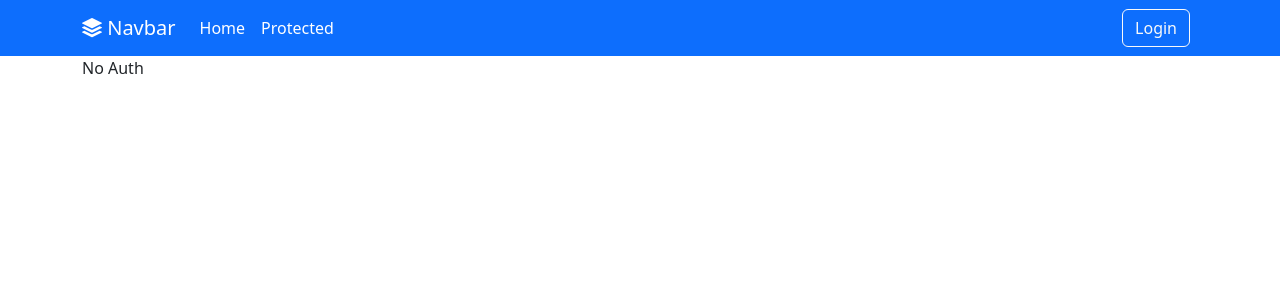
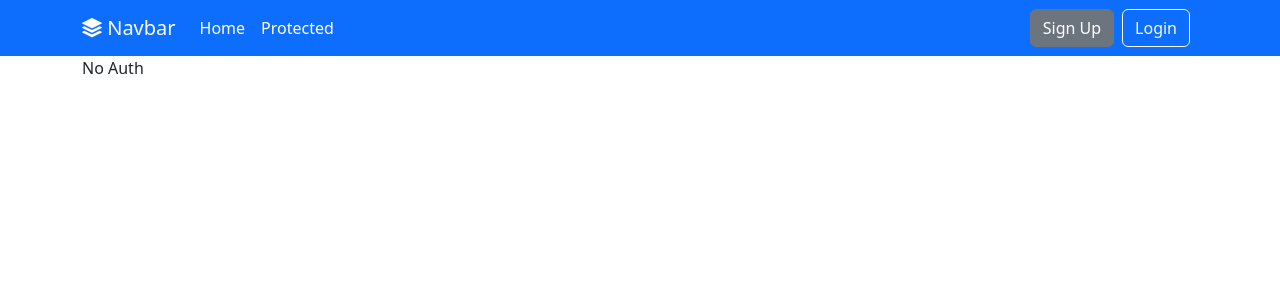
Before and after one commit to ezeparziale/flask-auth-google-template, a Flask app: page / in a window 1280 px wide. Shown: the top 300 px of the page. Run offline with Flask 2, Linux system fonts and the light colour scheme; parts of the project's set-up code (start-up, migrations or seed data) failed here and were passed over.

Commit message:
:lipstick: update: add sign up button

```diff
--- a/app/templates/navbar.html
+++ b/app/templates/navbar.html
@@ -11,6 +11,7 @@
       {% if current_user.is_authenticated %}
         <a class="btn btn-outline-light me-2" href="{{ url_for('auth.logout') }}">Logout</a>
       {% else %}
+        <a class="btn btn-secondary me-2" href="{{ url_for('auth.login') }}">Sign Up</a>
         <a class="btn btn-outline-light me-2" href="{{ url_for('auth.login') }}">Login</a>
       {% endif %}
     </ul>
```
